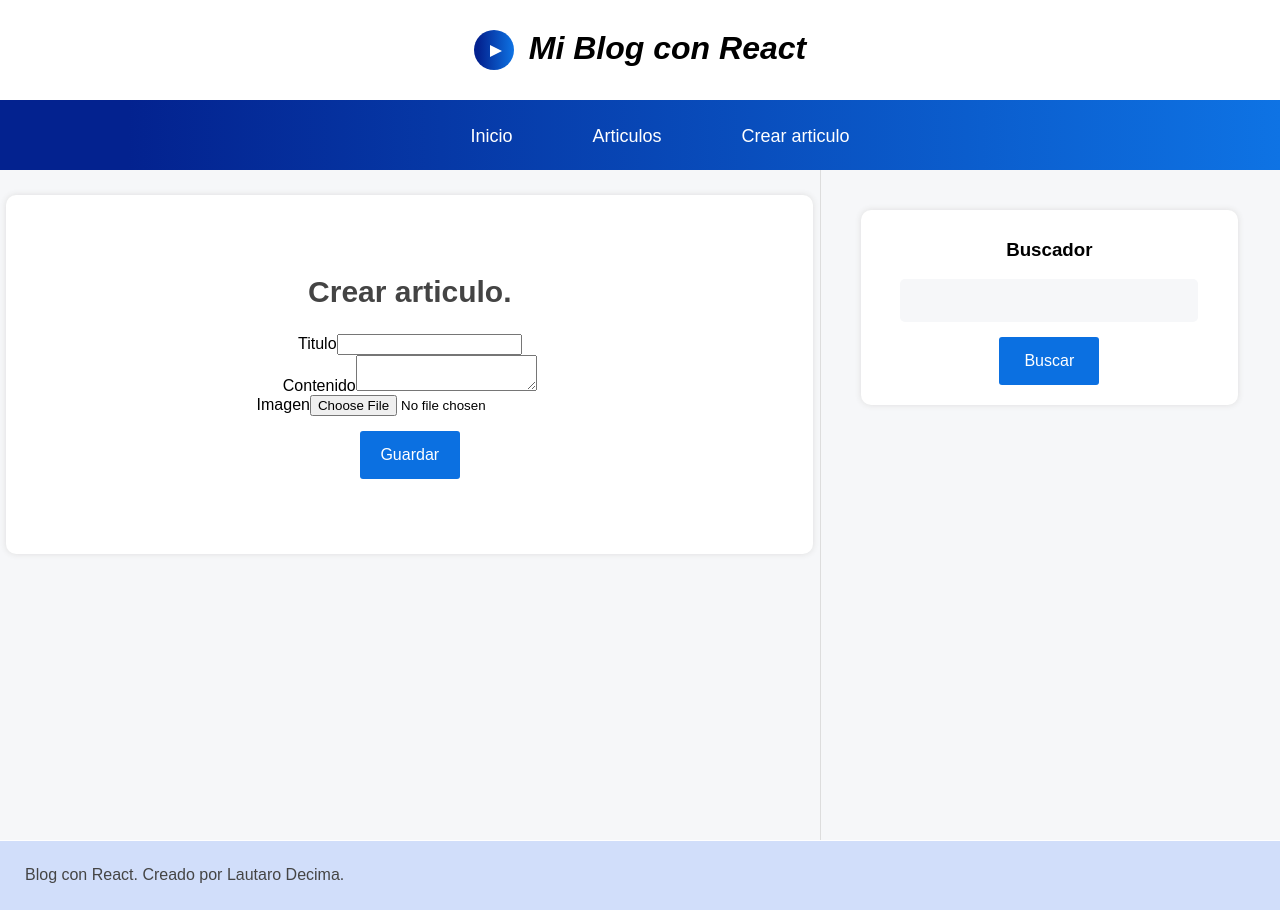
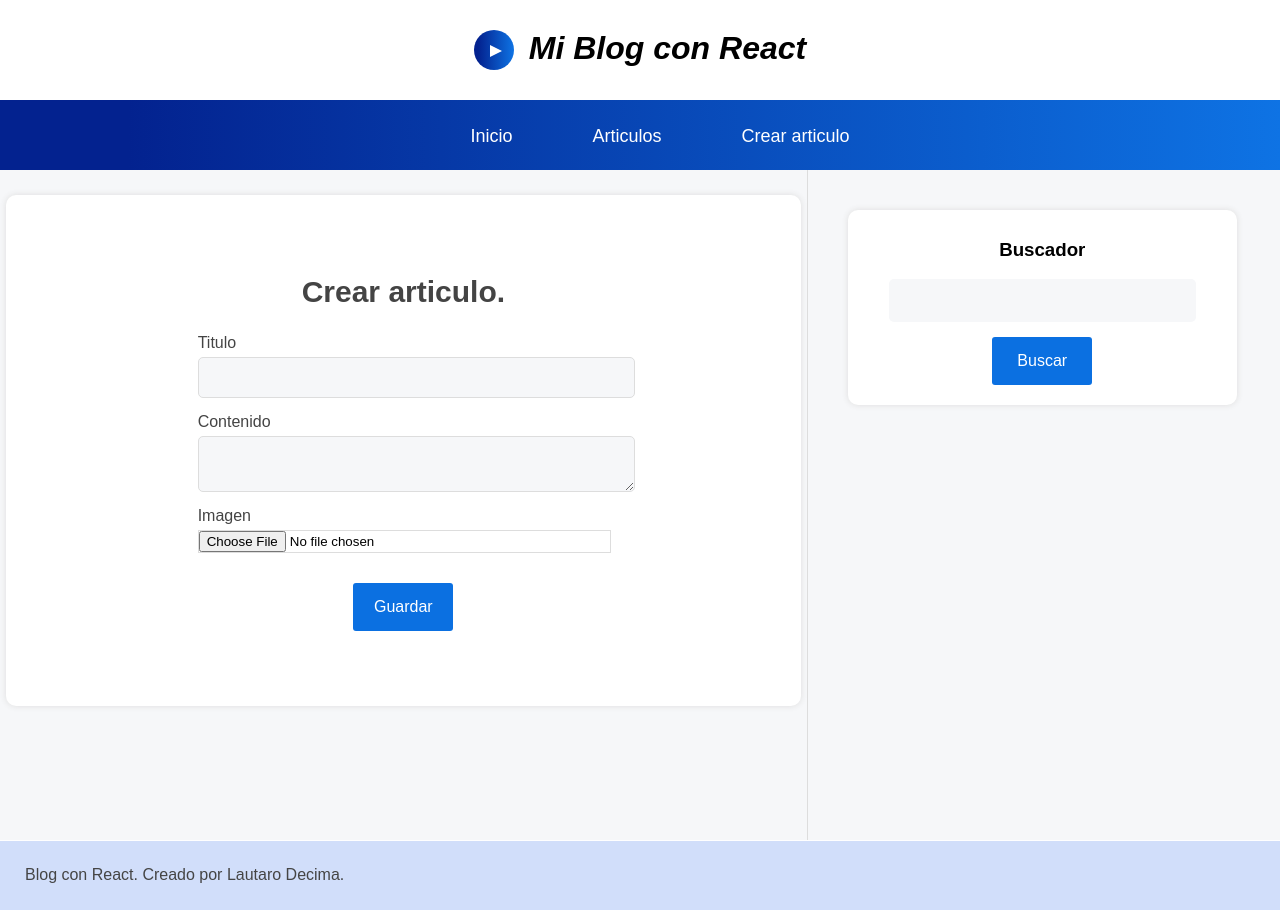
Before and after one commit to decimalautaro/front-end-blog-react, a React (Vite) app: page /create-article in a window 1280 px wide. Built offline with nearby package versions, Linux system fonts and the light colour scheme.

Commit message:
feat: agregando estilo a formulario

```diff
--- a/src/index.css
+++ b/src/index.css
@@ -204,12 +204,9 @@
   box-shadow: 0px 0px 6px #ddd;
 }
 
-.lateral input[type="text"],
-.lateral input[type="text"],
-.lateral textarea,
-.edit_form input[type="text"],
-.edit_form input[type="text"],
-.edit_form textarea
+
+input[type="text"],
+textarea
 {
   display: block;
   margin: 0 auto;
@@ -223,10 +220,33 @@
   outline: 0;
   border-color: transparent;
 }
+.form-grup input[type="text"],
+.form-grup input[type="file"],
+.form-grup textarea
+{
+  border: 1px solid #ddd;
+  outline: 0;
+  width: 100%;
+  margin-top: 0;
+  margin-bottom: 15px;
+}
 
 .edit_form{
   border-top: 1px solid #ddd;
   margin-top: 10px;
+}
+
+.form-grup{
+  width: 60%;
+  margin: 0 auto;
+}
+
+.form-grup label{
+  display: block;
+  text-align: left;
+  color: #444;
+  margin-bottom: 5px;
+
 }
 
 /*ESTILOS PARA EL PIE DE PÁGINA*/
```
